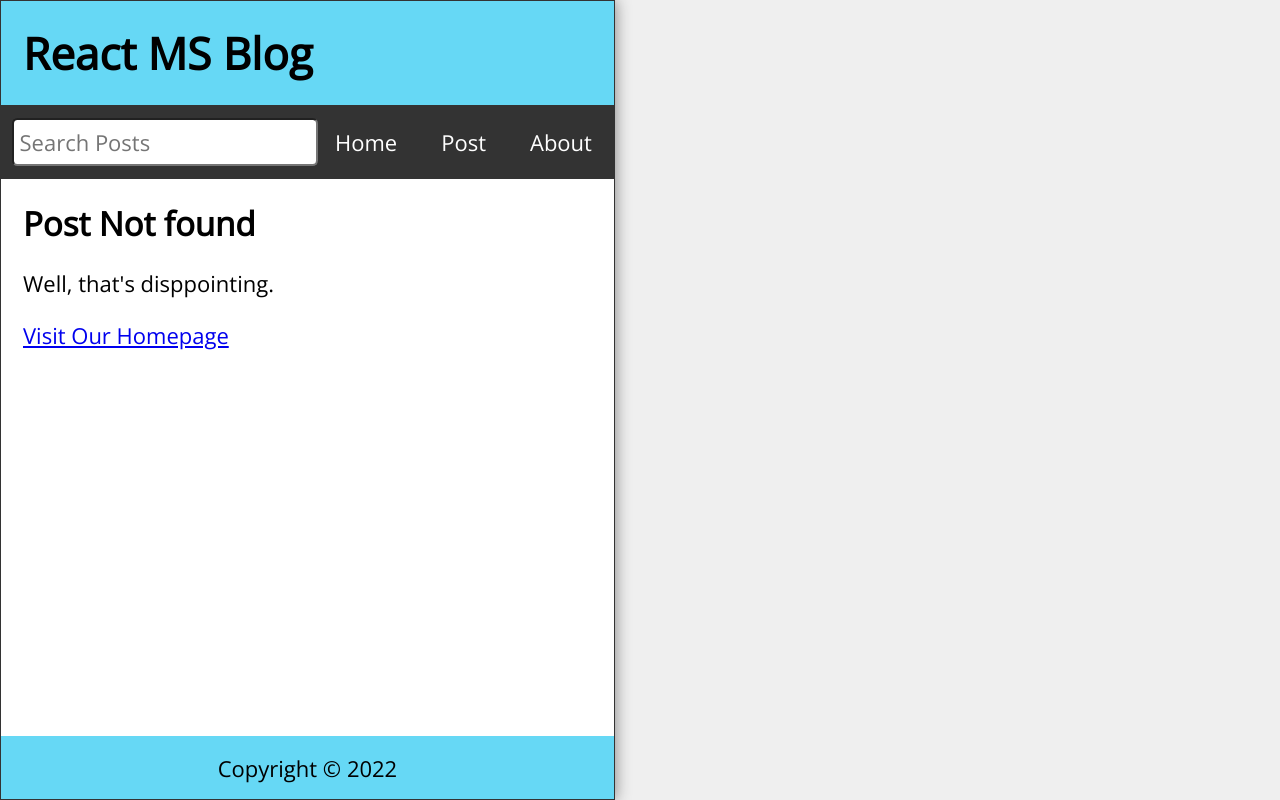
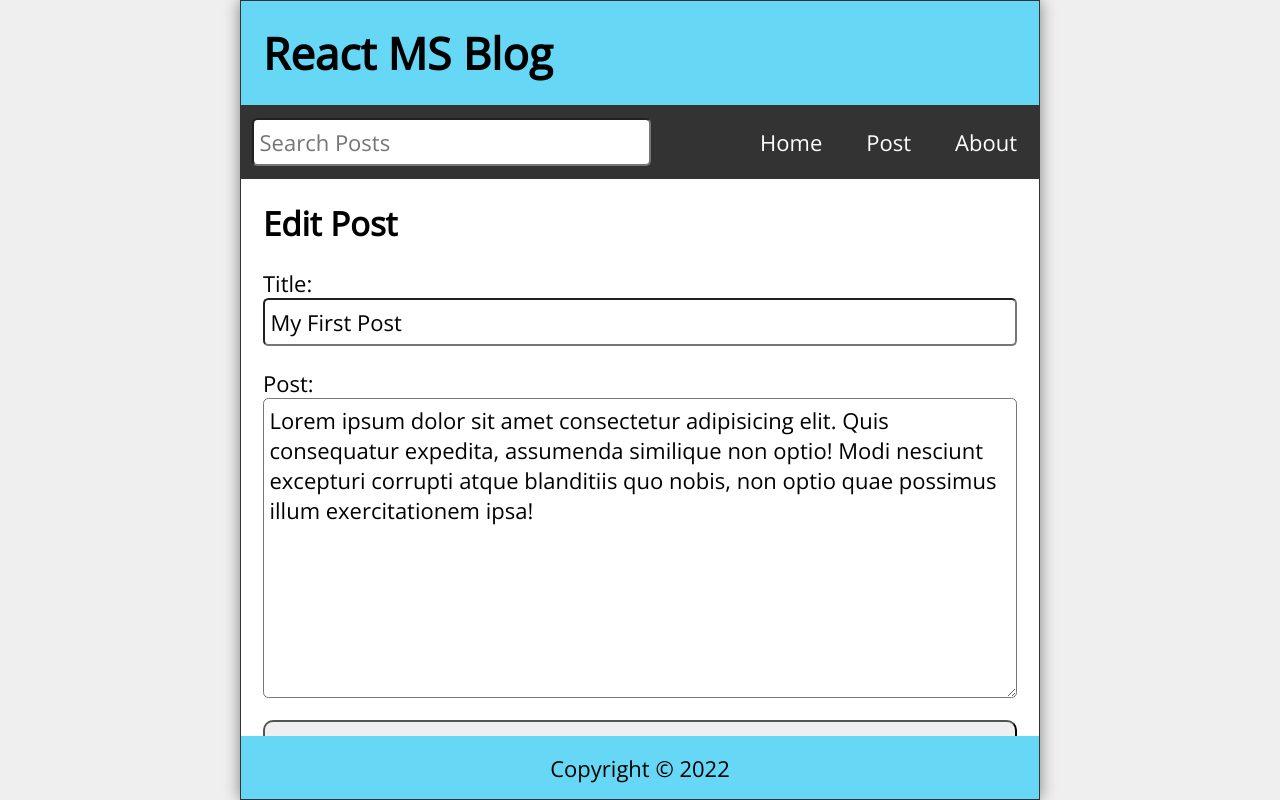
Before and after one commit to asomu/html_css_js, a React (Create React App) app in the folder react_project/03tut/: page /edit/1 in a window 1280 px wide. Before the commit this address had no page. Built offline with nearby package versions, Linux system fonts and the light colour scheme; data requests are answered from the project's data file.

Commit message:
[react] axios

```diff
--- /dev/null
+++ b/react_project/03tut/data/db.json
@@ -0,0 +1,34 @@
+{
+  "posts": [
+    {
+      "id": 1,
+      "title": "My First Post",
+      "datetime": "July 01, 2021 11:17:36 AM",
+      "body": "Lorem ipsum dolor sit amet consectetur adipisicing elit. Quis consequatur expedita, assumenda similique non optio! Modi nesciunt excepturi corrupti atque blanditiis quo nobis, non optio quae possimus illum exercitationem ipsa!"
+    },
+    {
+      "id": 2,
+      "title": "My 2nd Post",
+      "datetime": "July 01, 2021 11:17:36 AM",
+      "body": "Lorem ipsum dolor sit amet consectetur adipisicing elit. Quis consequatur expedita, assumenda similique non optio! Modi nesciunt excepturi corrupti atque blanditiis quo nobis, non optio quae possimus illum exercitationem ipsa!"
+    },
+    {
+      "id": 3,
+      "title": "My First Post",
+      "datetime": "November 20, 2022 6:33:03 PM",
+      "body": "Lorem ipsum dolor sit amet consectetur adipisicing elit. Quis consequatur expedita, assumenda similique non optio! Modi nesciunt excepturi corrupti atque blanditiis quo nobis, non optio quae possimus illum exercitationem ipsa!a"
+    },
+    {
+      "id": 4,
+      "title": "My First Post",
+      "datetime": "November 20, 2022 6:32:29 PM",
+      "body": "Lorem ipsum dolor sit amet consectetur adipisicing elit. Quis consequatur expedita, assumenda similique non optio! Modi nesciunt excepturi corrupti atque blanditiis quo nobis, non optio quae possimus illum exercitationem ipsa!asdfasdf"
+    },
+    {
+      "id": 5,
+      "title": "My First Post",
+      "datetime": "November 20, 2022 6:32:17 PM",
+      "body": "This is my first test post\nasdfasdf"
+    }
+  ]
+}
--- a/react_project/03tut/package.json
+++ b/react_project/03tut/package.json
@@ -6,6 +6,7 @@
     "@testing-library/jest-dom": "^5.16.5",
     "@testing-library/react": "^13.4.0",
     "@testing-library/user-event": "^13.5.0",
+    "axios": "^1.1.3",
     "date-fns": "^2.29.3",
     "react": "^18.2.0",
     "react-dom": "^18.2.0",
--- a/react_project/03tut/src/App.js
+++ b/react_project/03tut/src/App.js
@@ -6,42 +6,40 @@
 import PostPage from './PostPage';
 import About from './About';
 import Missing from './Missing';
+import EditPost from './EditPost';
 import { Route, Switch, useHistory } from 'react-router-dom';
 import { useState, useEffect } from 'react';
 import { format } from 'date-fns'
+import api from './api/posts'
 
 function App() {
-  const [posts, setPosts] = useState([
-    {
-      id: 1,
-      title: "My First Post",
-      datetime: "July 01, 2021 11:17:36 AM",
-      body: "Lorem ipsum dolor sit amet consectetur adipisicing elit. Quis consequatur expedita, assumenda similique non optio! Modi nesciunt excepturi corrupti atque blanditiis quo nobis, non optio quae possimus illum exercitationem ipsa!"
-    },
-    {
-      id: 2,
-      title: "My 2nd Post",
-      datetime: "July 01, 2021 11:17:36 AM",
-      body: "Lorem ipsum dolor sit amet consectetur adipisicing elit. Quis consequatur expedita, assumenda similique non optio! Modi nesciunt excepturi corrupti atque blanditiis quo nobis, non optio quae possimus illum exercitationem ipsa!"
-    },
-    {
-      id: 3,
-      title: "My 3rd Post",
-      datetime: "July 01, 2021 11:17:36 AM",
-      body: "Lorem ipsum dolor sit amet consectetur adipisicing elit. Quis consequatur expedita, assumenda similique non optio! Modi nesciunt excepturi corrupti atque blanditiis quo nobis, non optio quae possimus illum exercitationem ipsa!"
-    },
-    {
-      id: 4,
-      title: "My Fourth Post",
-      datetime: "July 01, 2021 11:17:36 AM",
-      body: "Lorem ipsum dolor sit amet consectetur adipisicing elit. Quis consequatur expedita, assumenda similique non optio! Modi nesciunt excepturi corrupti atque blanditiis quo nobis, non optio quae possimus illum exercitationem ipsa!"
-    }
-  ])
+  const [posts, setPosts] = useState([])
   const [search, setSearch] = useState('');
   const [serachResults, sestSearchResult] = useState([]);
   const [postTitle, setPostTitle] = useState('');
   const [postBody, setPostBody] = useState('');
+  const [editTitle, setEditTitle] = useState('');
+  const [editBody, setEditBody] = useState('');
   const history = useHistory();
+
+  useEffect(() => {
+    const fetchPosts = async () => {
+      try {
+        const response = await api.get('/posts');
+        setPosts(response.data);
+      } catch (err) {
+        if (err.response) {
+          // Not in the 200 respose range
+          console.log(err.response.data)
+          console.log(err.response.status)
+          console.log(err.response.data)
+        } else {
+          console.log(`Error: ${err.message}`);
+        }
+      }
+    }
+    fetchPosts();
+  }, [])
 
   useEffect(() => {
     const filteredResults = posts.filter(post =>
@@ -52,22 +50,47 @@
 
 
 
-  const handleSubmit = (e) => {
+  const handleSubmit = async (e) => {
     e.preventDefault();
     const id = posts.length ? posts[posts.length - 1].id + 1 : 1;
     const datetime = format(new Date(), 'MMMM dd, yyyy pp');
     const newPost = { id, title: postTitle, datetime, body: postBody };
-    const allPosts = [...posts, newPost];
+    try {
+      const reponse = await api.post('/posts', newPost);
+      const allPosts = [...posts, reponse.data];
       setPosts(allPosts);
       setPostTitle('');
       setPostBody('');
       history.push('/');
+    } catch (err) {
+      console.log(`Error: ${err.message}`);
+    }
   }
 
-  const handleDelete = (id) => {
+  const handleEdit = async (id) => {
+    const datetime = format(new Date(), 'MMMM dd, yyyy pp');
+    const updatedPost = { id, title: editTitle, datetime, body: editBody };
+    try {
+      const response = await api.put(`/posts/${id}`, updatedPost)
+      setPosts(posts.map(post => post.id === id ? { ...response.data } : post))
+      setEditTitle('');
+      setEditBody('');
+      history.push('/');
+    } catch (err) {
+      console.log(`Error: ${err.message}`);
+    }
+
+  }
+
+  const handleDelete = async (id) => {
+    try {
+      await api.delete(`posts/${id}`)
       const postsList = posts.filter(post => post.id !== id);
       setPosts(postsList);
       history.push("/");
+    } catch (err) {
+      console.log(`Error: ${err.message}`);
+    }
   }
   return (
     <div className="App">
@@ -86,6 +109,16 @@
             setPostBody={setPostBody}
           />
         </Route>
+        <Route path="/edit/:id">
+          <EditPost
+            posts={posts}
+            handleEdit={handleEdit}
+            editTitle={editTitle}
+            setEditTitle={setEditTitle}
+            editBody={editBody}
+            setEditBody={setEditBody}
+          />
+        </Route>
         <Route path="/post/:id">
           <PostPage posts={posts} handleDelete={handleDelete} />
         </Route>
--- /dev/null
+++ b/react_project/03tut/src/EditPost.js
@@ -0,0 +1,54 @@
+import { useEffect } from 'react'
+import { useParams, Link } from 'react-router-dom'
+
+const EditPost = ({
+    posts, handleEdit, editBody, setEditBody, editTitle, setEditTitle
+}) => {
+    const { id } = useParams();
+    const post = posts.find(post => (post.id).toString() === id);
+
+    useEffect(() => {
+        if (post) {
+            setEditTitle(post.title);
+            setEditBody(post.body);
+        }
+    }, [post, setEditTitle, setEditBody])
+    return (
+        <main className='NewPost'>
+            {editTitle &&
+                <>
+                    <h2>Edit Post</h2>
+                    <form className='newPostForm' onSubmit={(e) => e.preventDefault()}>
+                        <label htmlFor="postTitle">Title:</label>
+                        <input
+                            id='postTitle'
+                            type="text"
+                            required
+                            value={editTitle}
+                            onChange={(e) => setEditTitle(e.target.value)}
+                        />
+                        <label htmlFor="postBody">Post:</label>
+                        <textarea
+                            id='postBody'
+                            required
+                            value={editBody}
+                            onChange={(e) => setEditBody(e.target.value)}
+                        />
+                        <button type='submit' onClick={() => handleEdit(post.id)} >Submit</button>
+                    </form>
+                </>
+            }
+            {!editTitle &&
+                <>
+                    <h2>Post Not found</h2>
+                    <p>Well, that's disppointing.</p>
+                    <p>
+                        <Link to='/'>Visit Our Homepage</Link>
+                    </p>
+                </>
+            }
+        </main>
+    )
+}
+
+export default EditPost
--- a/react_project/03tut/src/PostPage.js
+++ b/react_project/03tut/src/PostPage.js
@@ -12,7 +12,8 @@
             <h2>{post.title}</h2>
             <p className="postDate">{post.datetime}</p>
             <p className="postBody">{post.body}</p>
-            <button onClick={() => handleDelete(post.id)}>
+            <Link to={`/edit/${post.id}`}><button className="editButton">Edit Post</button></Link>
+            <button className="deleteButton" onClick={() => handleDelete(post.id)}>
               Delete Post
             </button>
           </>
--- /dev/null
+++ b/react_project/03tut/src/api/posts.js
@@ -0,0 +1,5 @@
+import axios from 'axios'
+
+export default axios.create({
+    baseURL: 'http://localhost:3500'
+})
--- a/react_project/03tut/src/index.css
+++ b/react_project/03tut/src/index.css
@@ -20,7 +20,7 @@
 }
 
 #root {
-  /* flex-grow: 1; */
+  flex-grow: 1;
   display: flex;
   justify-content: center;
   align-items: center;
@@ -28,7 +28,7 @@
 
 .App {
   width: 100%;
-  /* max-width: 800px; */
+  max-width: 800px;
   height: 100vh;
   display: flex;
   flex-direction: column;
@@ -200,9 +200,8 @@
   cursor: pointer;
 }
 
-.Missing h2, .PostPage h2,
-.Missing p, .PostPage p {
-  margin-bottom: 1rem;
+.Missing p, .PostPage p, .NewPost p {
+  margin-top: 1rem;
 }
 
 .PostPage button {
@@ -210,10 +209,18 @@
   min-width: 48px;
   border-radius: 0.25rem;
   padding: 0.5rem;
+  margin-right: 0.5rem;
   font-size: 1rem;
-  background-color: red;
   color: #fff;
   cursor: pointer;
+}
+
+.deleteButton {
+  background-color: red;
+}
+
+.editButton {
+  background-color: #333;
 }
 
 .statusMsg {
```
Also changed, not shown: 1 other file (tests, documents, lock files or other folders). Lines whose indentation alone changed are shown as unchanged.
